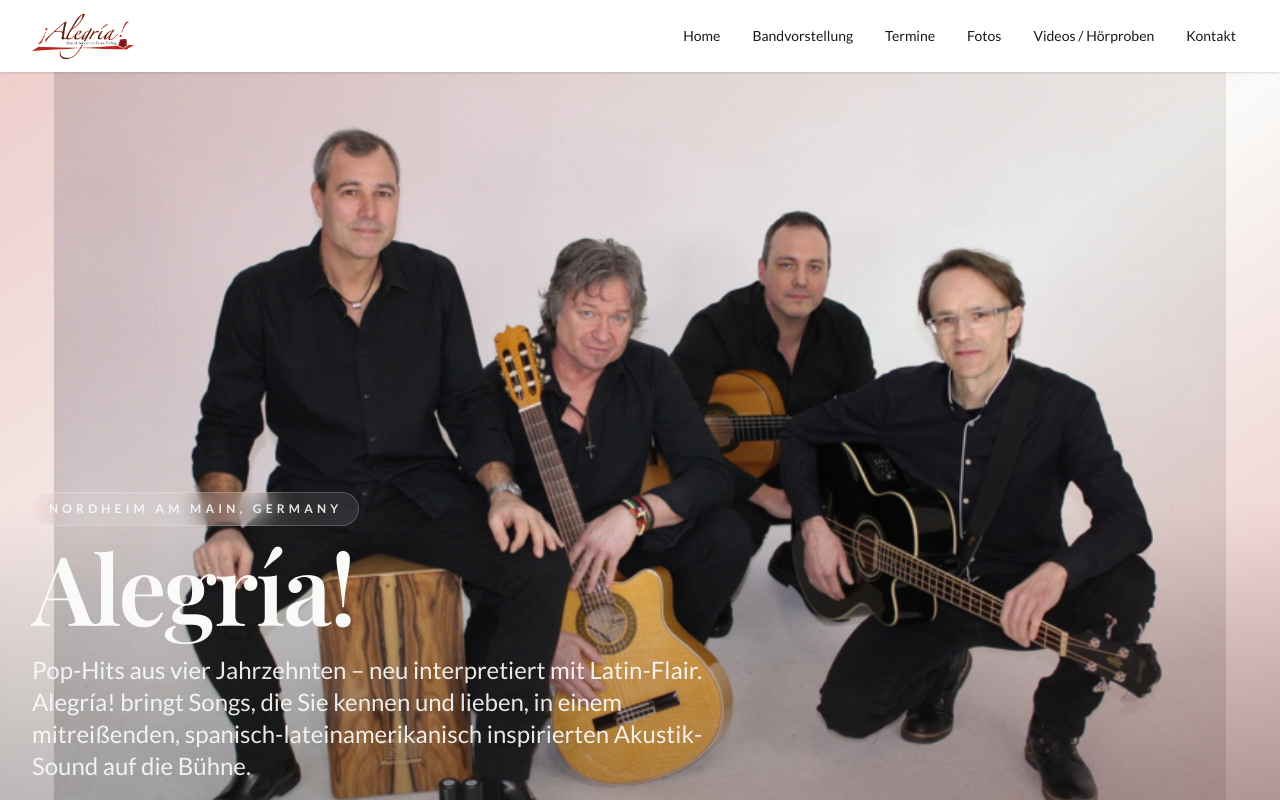
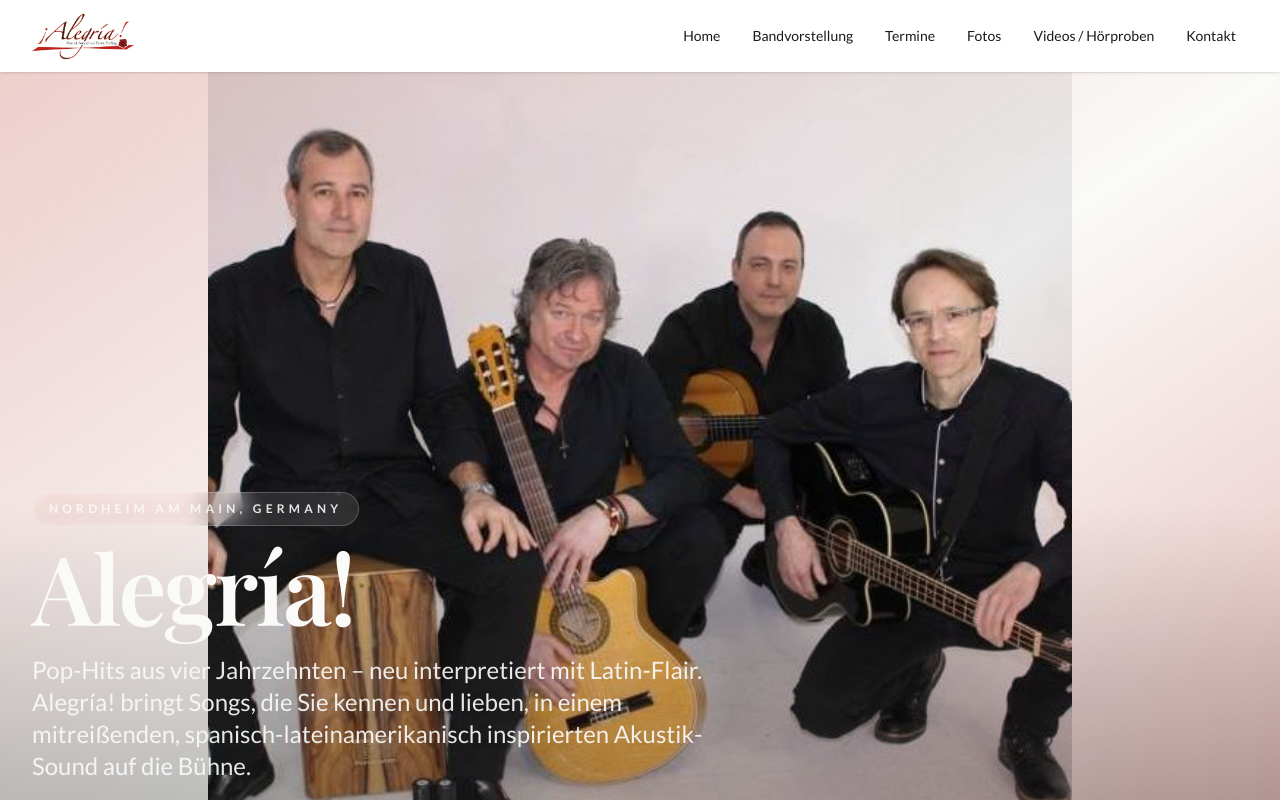
Before and after one commit to waynedevilliers/alegria-band, a Next.js app: page / in a window 1280 px wide. Shown: the top 800 px of the page. Built offline with nearby package versions, Linux system fonts and the light colour scheme.

Commit message:
feat: Replace hero image with hero-band-live.jpg from live performance

```diff
--- a/src/components/sections/hero-section.tsx
+++ b/src/components/sections/hero-section.tsx
@@ -1,7 +1,7 @@
 import Image from 'next/image';
 import { content } from '@/data/content';
 
-const heroImage = '/images/hero/hero_image.jpeg';
+const heroImage = '/images/hero/hero-band-live.jpg';
 
 export function HeroSection() {
   return (
```
Also changed, not shown: public/images/hero/hero-band-live.jpg (added).
